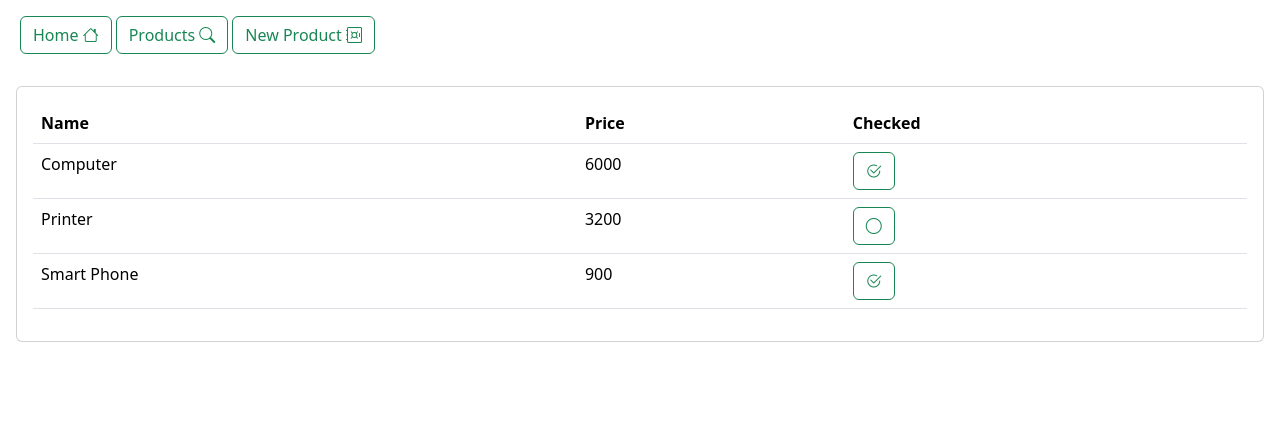
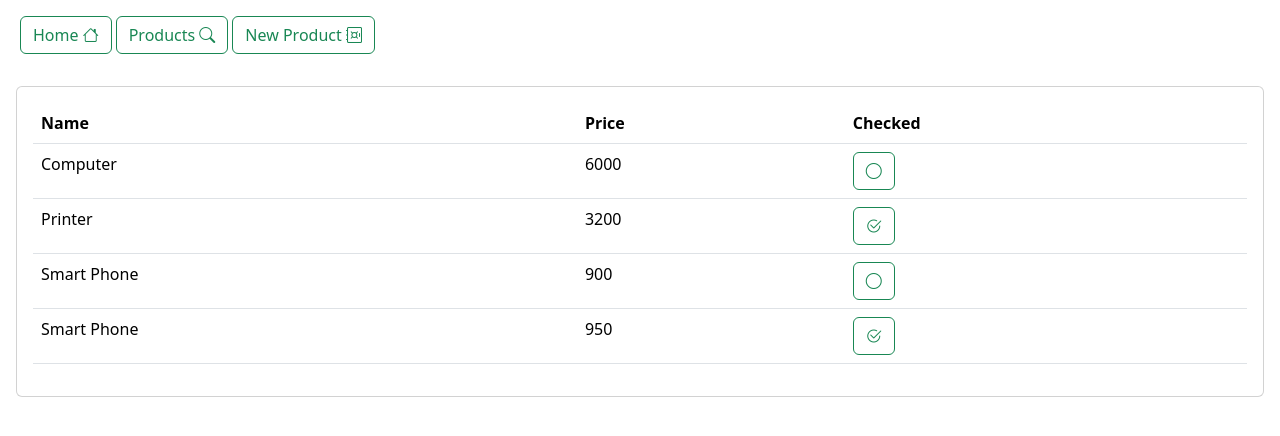
Before and after one commit to Younes-Hounain/Full-Stack-Angular-JSON-Server-Product-Management-Web-App, an Angular app in the folder Product-Management-App/: page /products in a window 1280 px wide. Shown: the top 436 px of the page. Built offline with nearby package versions, Linux system fonts and the light colour scheme; data requests are answered from the project's data file.

Commit message:
[CD] : Added the Front and Back updates on products :repeat:

```diff
--- a/Product-Management-App/data/db.json
+++ b/Product-Management-App/data/db.json
@@ -1,13 +1,28 @@
 {
   "products": [
     {
-      "id": 1, "name": "Computer", "price": 6000, "checked" : true
+      "id": 1,
+      "name": "Computer",
+      "price": 6000,
+      "checked": false
     },
     {
-      "id": 2, "name": "Printer", "price": 3200, "checked" : false
+      "id": 2,
+      "name": "Printer",
+      "price": 3200,
+      "checked": true
     },
     {
-      "id": 3, "name": "Smart Phone", "price": 900, "checked" : true
+      "id": 3,
+      "name": "Smart Phone",
+      "price": 900,
+      "checked": false
+    },
+    {
+      "id": 4,
+      "name": "Smart Phone",
+      "price": 950,
+      "checked": true
     }
   ]
 }
--- a/Product-Management-App/src/app/products/products.component.ts
+++ b/Product-Management-App/src/app/products/products.component.ts
@@ -21,13 +21,23 @@ export class ProductsComponent implements OnInit{
   products : Array<any> = [];
 
   handleCheckProduct(product: any) {
-    product.checked = !product.checked;
+    this.http.patch<any>(`http://localhost:8089/products/${product.id}`,
+      {checked: !product.checked}).subscribe({
+      next: updatedProduct => {
+        product.checked = !product.checked;
+        //this.getProducts();
+        }
+      })
   }
 
   ngOnInit(): void {
+   this.getProducts();
+  }
+
+  private getProducts() {
     this.http.get<Array<any>>("http://localhost:8089/products").subscribe((data: any) => {
-      this.products = data;
-    },
+        this.products = data;
+      },
       (error: any) => {
         console.log(error);
       });
```
